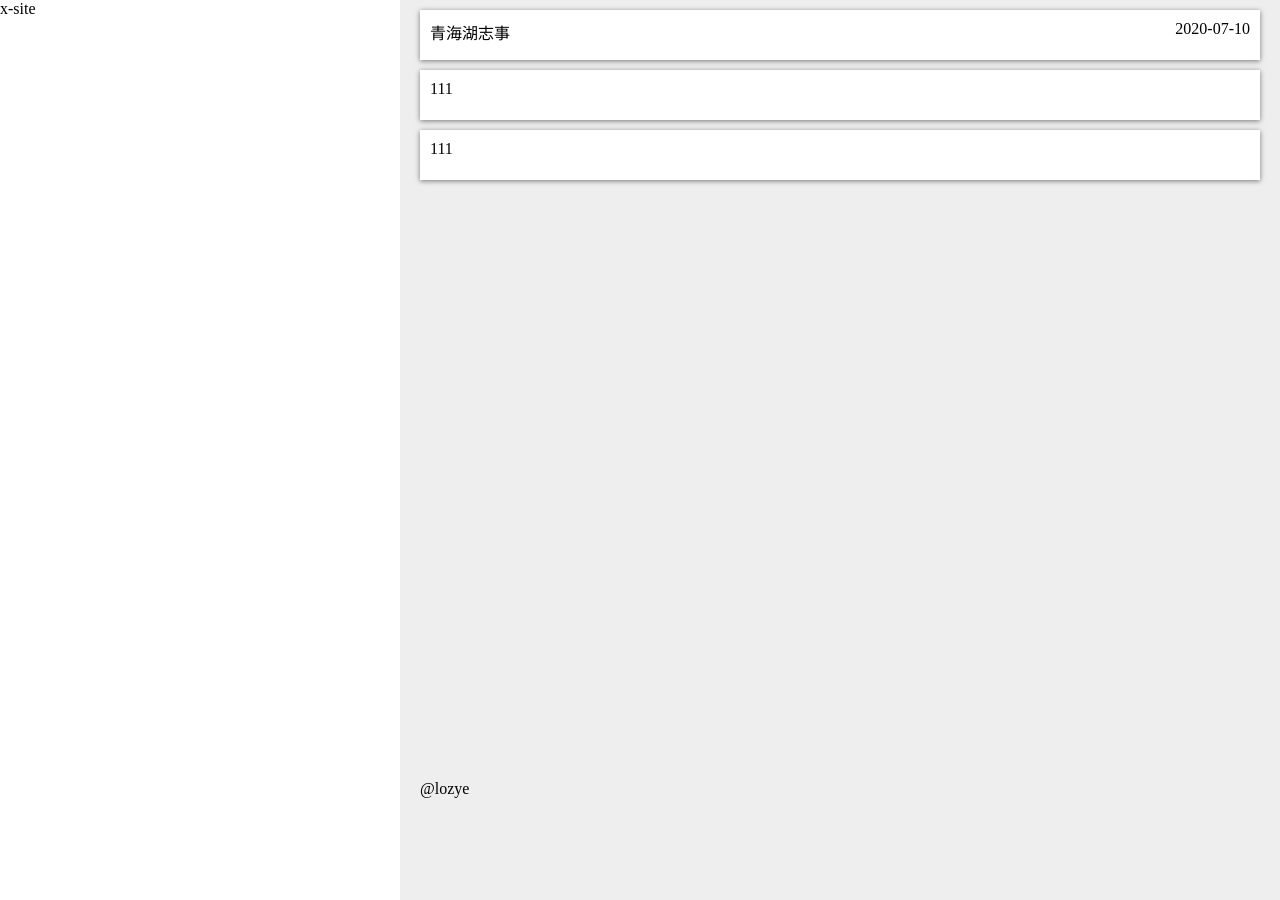
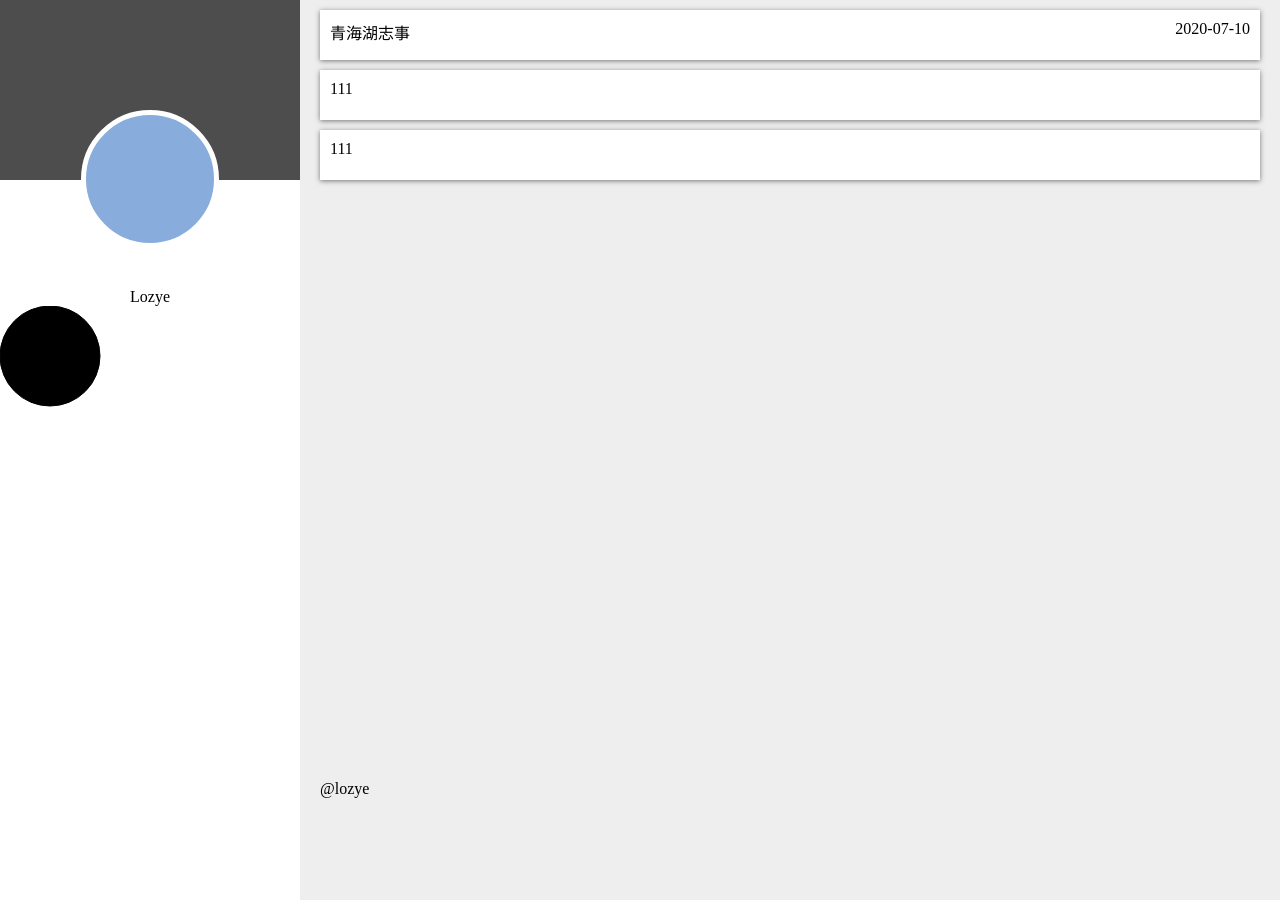
Before and after one commit to lozye/lozye, a Jekyll site: the page temp/index.html, which Jekyll copies as it is, in a window 1280 px wide. Built offline with Jekyll 4.4.1, drawn with Linux system fonts in a browser that asks for light colours.

Commit message:
v20200712

```diff
--- a/assets/css/web.position.css
+++ b/assets/css/web.position.css
@@ -8,7 +8,7 @@
 
 @media (min-width: 720px) {
     .x-site {
-        width: 400px;
+        width: 300px;
         height: 100%;
         position: fixed;
         background-color: #fff;
@@ -19,7 +19,7 @@
     }
     .x-container,
     .x-footer {
-        margin-left: 400px;
+        margin-left: 300px;
         padding: 0 20px;
     }
 }
--- a/temp/index.html
+++ b/temp/index.html
@@ -20,12 +20,40 @@
             min-height: 50px;
             box-shadow: 0px 1px 5px rgba(0, 0, 0, 0.5);
         }
-        .x-box-title{
+
+        .x-box-title {
             float: left;
         }
-        .x-box-date{
+
+        .x-box-date {
             float: right;
+        }
 
+        .x-site-top {
+            position: absolute;
+            width: 100%;
+            background-color: #4d4d4d;
+            height: 180px;
+        }
+
+        .x-site-mid {
+            position: relative;
+            top: 110px;
+            border: 5px solid #fff;
+            border-radius: 300px;
+            width: 128px;
+            height: 128px;
+            margin: 0 auto;
+            overflow: hidden;
+            background: #88acdb;
+            text-align: center;
+        }
+
+        .x-site-footer {
+            position: relative;
+            top: 150px;
+            width: 100%;
+            text-align: center;
         }
     </style>
 </head>
@@ -33,7 +61,20 @@
 <body>
     <div class="x-wapper">
         <div class="x-site">
-            x-site
+            <div class="x-site-top"></div>
+            <div class="x-site-mid"></div>
+            <div class="x-site-footer">
+                Lozye
+
+
+                <svg width="100%" height="100%" version="1.1" xmlns="http://www.w3.org/2000/svg">
+
+                    <circle cx="50" cy="50" r="50" stroke="black" stroke-width="1" >
+                        <line x1="0" y1="0" x2="300" y2="300" style="stroke:rgb(99,99,99); stroke-width:2" />
+                    </circle>
+                </svg>
+
+            </div>
         </div>
         <div class="x-main">
             <div class="x-container">
```
